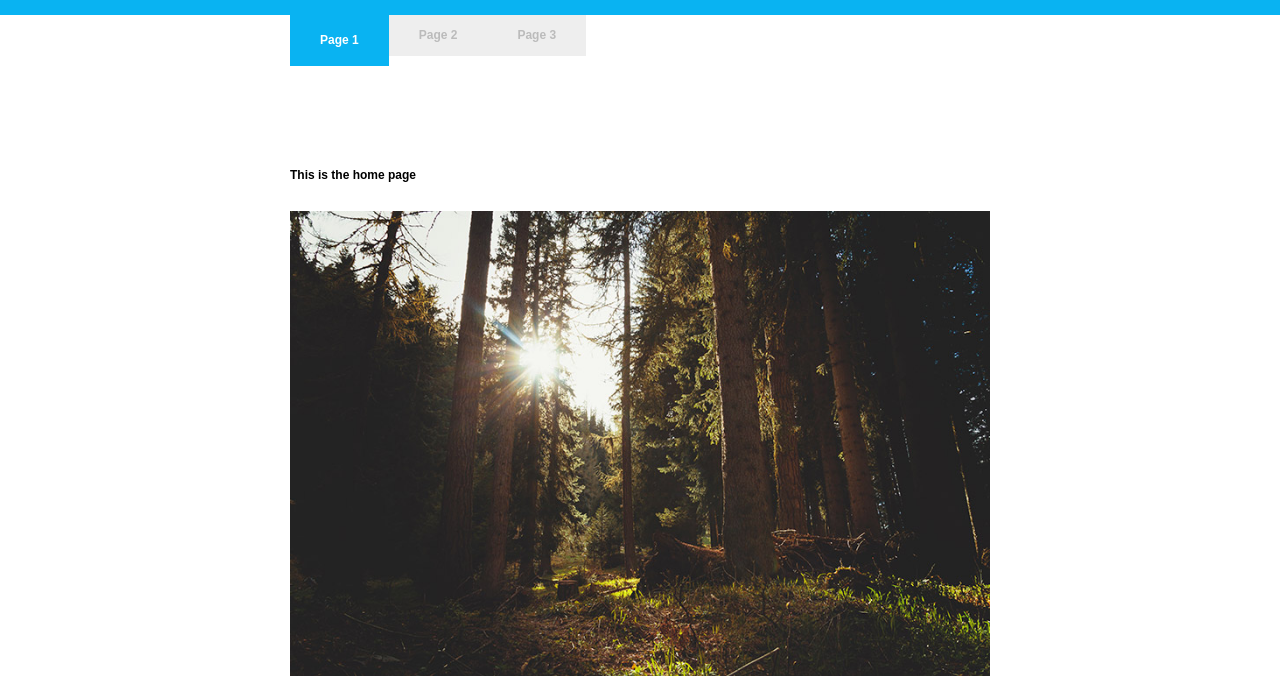
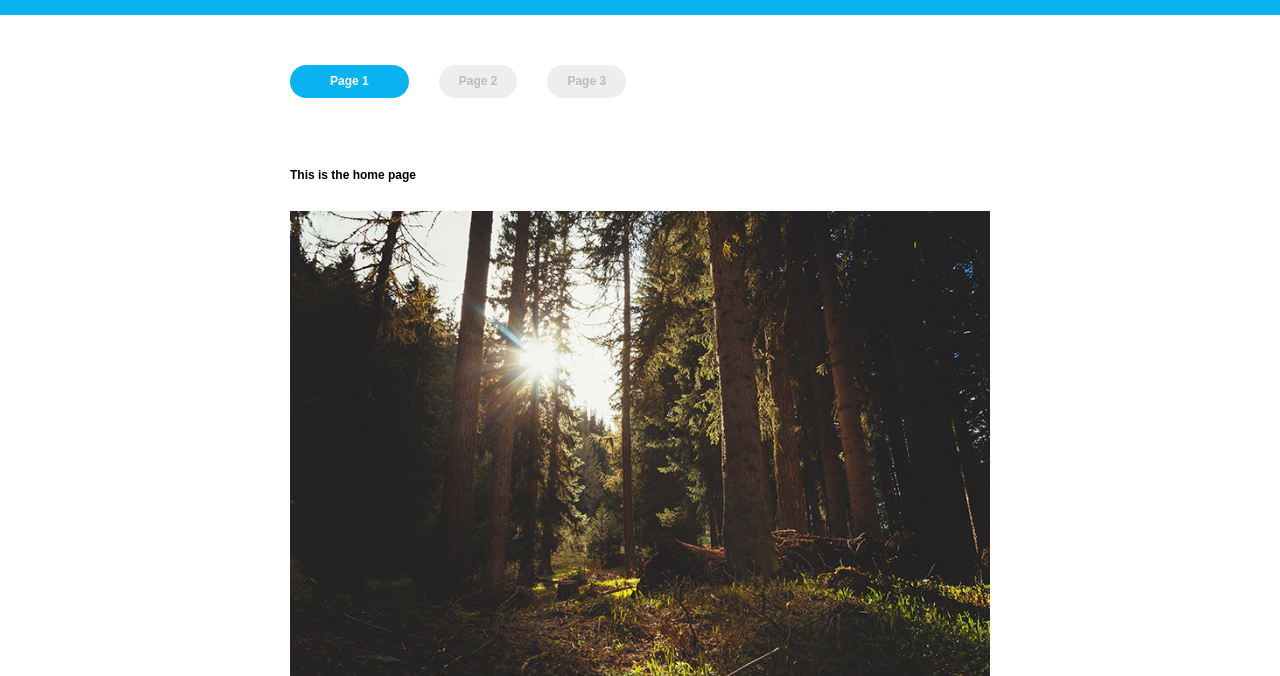
Before and after one commit to jmuspratt/hijax-demo, a PHP site: page / in a window 1280 px wide. Shown: the top 676 px of the page. Run offline with PHP 8.4, Linux system fonts and the light colour scheme; some libraries are stand-ins or nearby versions.

Commit message:
snazify navigation

```diff
--- a/css/screen.css
+++ b/css/screen.css
@@ -812,20 +812,28 @@ a:hover {
   -moz-transition: all 0.4s ease;
   -o-transition: all 0.4s ease;
   transition: all 0.4s ease;
-  margin-bottom: 50px; }
+  position: relative; }
   .main-header nav {
+    margin-top: 50px;
     height: 80px; }
     .main-header nav ul {
       list-style: none;
       margin: 0;
       padding: 0; }
     .main-header nav li {
-      float: left; }
+      float: left;
+      margin-right: 30px; }
     .main-header nav li a {
       background: #eee;
       font-weight: bold;
+      border-radius: 20px;
       display: block;
-      padding: 10px 30px;
+      padding: 6px 20px;
+      -webkit-transform-origin: center top;
+      -ms-transform-origin: center top;
+      -moz-transform-origin: center top;
+      -o-transform-origin: center top;
+      transform-origin: center top;
       color: #bbb;
       -webkit-transition: all 0.3s ease;
       -moz-transition: all 0.3s ease;
@@ -838,7 +846,7 @@ a:hover {
       background: #09b3f2;
       color: #fff;
       top: 0;
-      padding: 15px 30px; }
+      padding: 6px 40px; }
 
 @media only screen and (min-width: 760px) {
   .left {
--- a/scss/screen.scss
+++ b/scss/screen.scss
@@ -97,14 +97,16 @@
 
 	.main-header {
 		@include transition(all .4s ease);
-		margin-bottom:50px;
+		position:relative;
 		nav {
+			margin-top:50px;
 			height:80px;
 			ul 			{list-style:none; margin:0;padding:0;}
-			li 			{float:left;}
-			li a	 	{background:#eee; font-weight:bold; display:block; padding: 10px 30px; color:#bbb; @include transition(all .3s ease);}
+			li 			{float:left; margin-right:30px;}
+			li a	 	{background:#eee; font-weight:bold; border-radius:20px; display:block; padding: 6px 20px;  @include vendorize('transform-origin', 'center top'); color:#bbb; @include transition(all .3s ease);}
 			li a:hover	{background:#eaeaea; color:#222;}
-			li.active a {background:$cyan; color:#fff; top:0; padding:15px 30px;   }
+
+			li.active a {background:$cyan; color:#fff; top:0;  padding: 6px 40px; }
 		}
 	}
 
```
